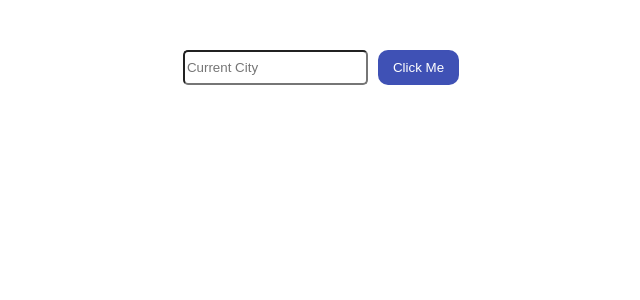
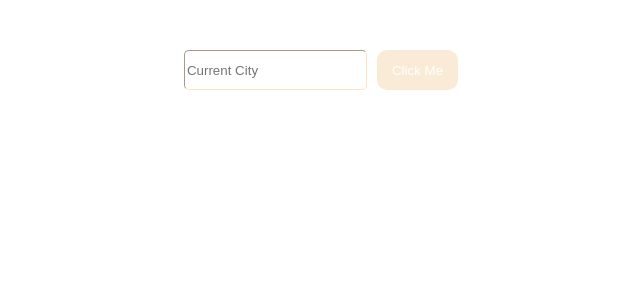
Before and after one commit to OluwatodimuAdegoke/weatherMuse, an Angular app in the folder client/: page / in a window 1280 px wide. Shown: the top 300 px of the page, without its empty margins (319-959 px from the left). Built offline with nearby package versions, Linux system fonts and the light colour scheme.

Commit message:
feat [app.js] worked on the weather UI

```diff
--- a/client/src/app/app.component.css
+++ b/client/src/app/app.component.css
@@ -6,27 +6,64 @@
         align-items: center;
         padding: 50px;
     }
+    .header{
+      display: flex;
+      flex-direction: row;
+      align-items: center;
+      gap: 10px;
+    }
+
+    .weather-div{
+      display: flex;
+      flex-direction: column;
+      background: linear-gradient(to right, rgba(218, 165, 32, 0.5), rgba(255, 255, 255, 0.5));
+      padding: 10px;
+      border-radius: 10px;
+      border-width: 2px;
+      min-width: 250px;
+      max-height: 100px;
+      font-size: smaller;
+      line-height: 1;
+      justify-items: center;
+    }
+    .icon-div{
+      display: flex;
+      flex-direction: row;
+      gap: 10px;
+      justify-content: space-between;
+    }
+
+    .input{
+      display: flex;
+      flex-direction: row;
+      gap: 10px;
+      max-height: 40px;
+    }
+    input{
+      border-radius: 5px;
+      border-width: 1px;
+      border-color: bisque;
+    }
     button {
-        display: flex;
-      background-color: #3f51b5;
+      display: flex;
+      height: 40px;
+      background-color: antiquewhite;
       color: white;
       padding: 10px 15px;
       border: none;
       border-radius: 10px;
       cursor: pointer;
       align-self: center;
+      align-items: center;
     }
     button:hover {
       background-color: #303f9f;
     }
-    .input{
+
+    .details{
+      align-items: center;
       display: flex;
-      flex-direction: row;
-      margin-bottom: 10px;
-      gap: 10px;
-    }
-    input{
-      border-radius: 5px;
+      justify-content: center;
     }
   .track-image {
     height: 100px;
--- a/client/src/app/app.component.ts
+++ b/client/src/app/app.component.ts
@@ -15,25 +15,37 @@ import { Weather } from './weather';
   imports: [  CommonModule , ReactiveFormsModule],
   template: `
   <section class="content">
-    <div class="input">
-      <input #cityName type="text" placeholder="Current City" required>
-      <button type="submit"  (click)=" getTracks(cityName.value) ">Click Me</button>
+    <div class="header">
+      <div class="input">
+        <input #cityName type="text" placeholder="Current City" required>
+        <button type="submit"  (click)=" getTracks(cityName.value) ">Click Me</button>
+      </div>
+
+      <div *ngIf="weather" class="weather-div">
+
+        <p class="city">{{weather.city}}, {{weather.country}}</p>
+
+        <div class="icon-div">
+          <div>
+            <img class="weather-icon" [src]="'http://openweathermap.org/img/wn/' + weather.icon + '.png'" alt="Weather Icon" >
+            <p class="temp">{{weather.temperature.toPrecision(4)}}°C</p>
+          </div>
+          <div>
+            <p class="weather">{{weather.weather_main}}</p>
+            <p class="description">{{weather.weather_description}}</p>
+          </div>
+        </div>
+      </div>
     </div>
 
-    <div *ngIf="weather">
-      <h1 class="city">City: {{weather.city}}</h1>
-      <h1 class="country">Country: {{weather.country}}</h1>
-      <h1 class="weather">Weather: {{weather.weather_main}}</h1>
-      <h1 class="description">Description: {{weather.weather_description}}</h1>
-      <h1 class="temp">Temperature: {{weather.temperature}}°C</h1>
-      <h1 class="humidity">Humidity: {{weather.humidity}}%</h1>
-    </div>
+
+
 
   <div *ngFor="let track of trackList" class="track-list">
     <a [href]="track.song_url" >
         <div class="track-div">
       <img class="track-image" [src]="track.image_url" alt="Image Url" >
-      <div>
+      <div class="details">
         <h2 class="title">{{track.title}}</h2>
         <p class="artists">Artist: {{track.artist_name}}</p>
       </div>
```
Also changed, not shown: 1 other file (tests, documents, lock files or other folders).
